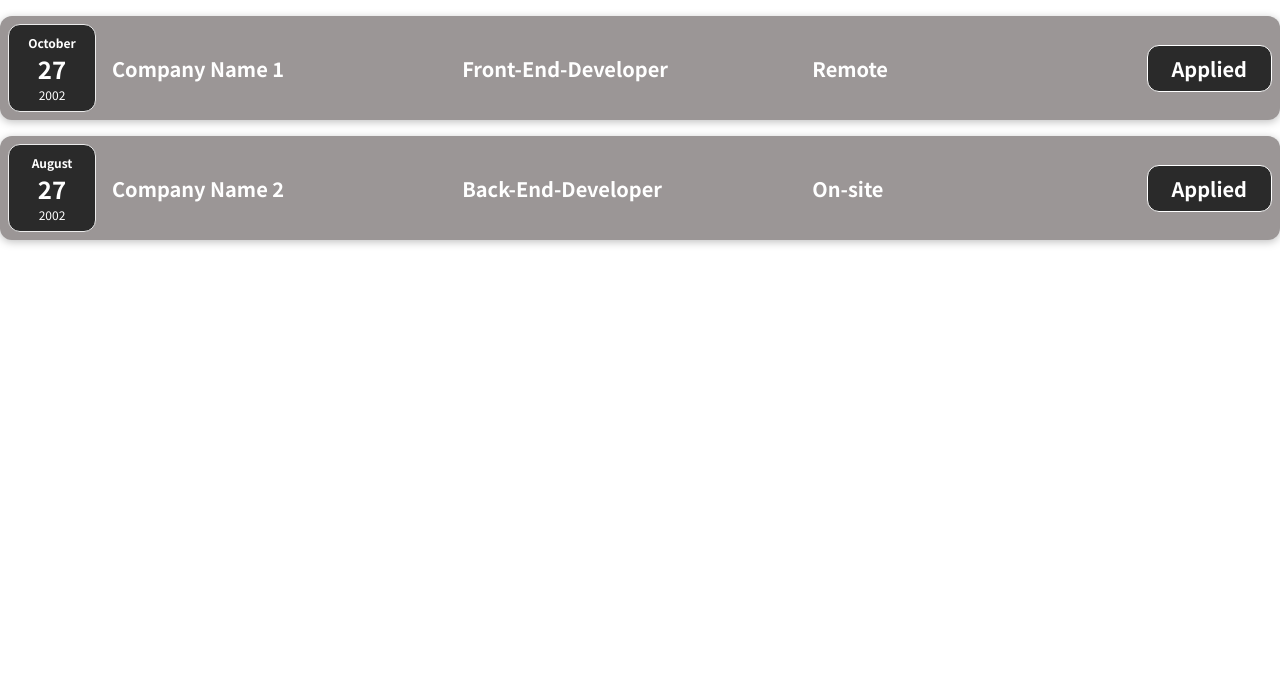
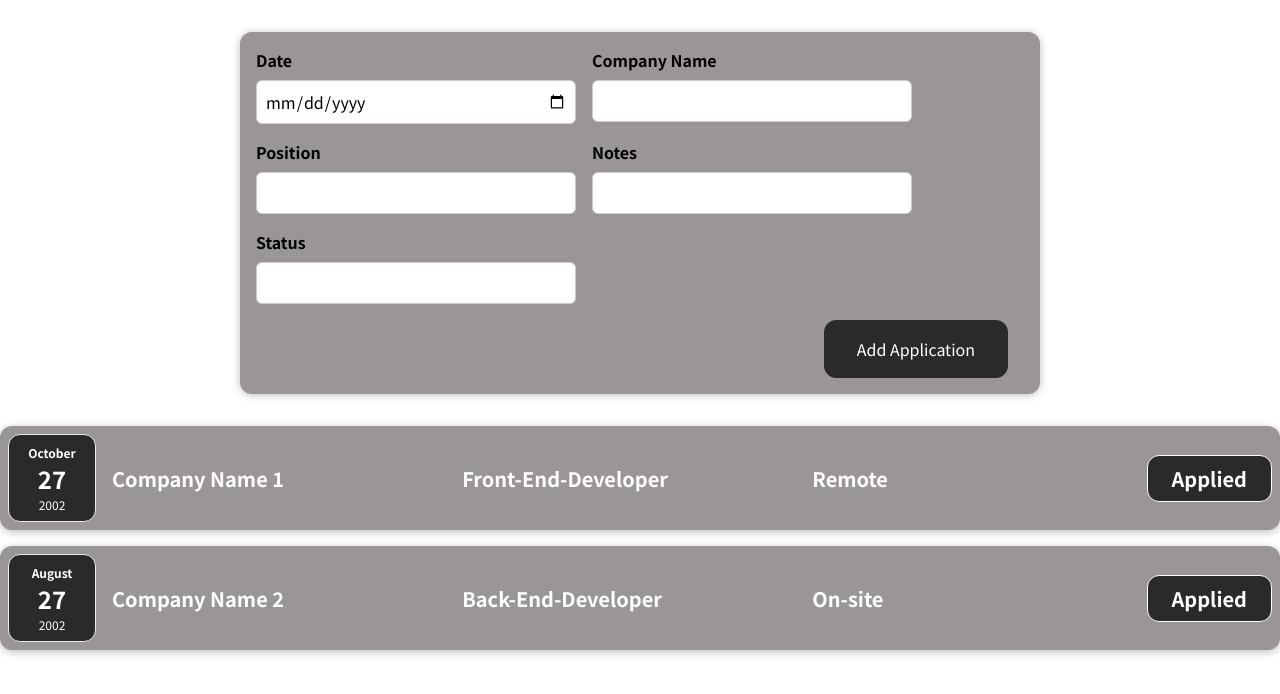
Before and after one commit to LauraTelqiu/application-tracker, a React (Create React App) app: page / in a window 1280 px wide. Shown: the top 694 px of the page. Built offline with nearby package versions, Linux system fonts and the light colour scheme; the HTML template or start-up script is replaced by a standard one.

Commit message:
Added form inputs

```diff
--- a/src/App.js
+++ b/src/App.js
@@ -1,5 +1,6 @@
 import React from "react";
 import Applications from "./components/Applications/Applications";
+import NewApplication from "./components/NewApplication/NewApplication";
 
 function App() {
   const applications = [
@@ -20,7 +21,7 @@ function App() {
   ]
   return (
     <div>
-
+      <NewApplication />
       <Applications items={applications} />
 
     </div>
--- a/src/components/Applications/ApplicationItem.js
+++ b/src/components/Applications/ApplicationItem.js
@@ -9,13 +9,12 @@ function ApplicationItem(props) {
       <div className="application-item__description">
         <h2>{props.companyName}</h2>
         <h2>{props.position}</h2>
-
         <h2>{props.notes}</h2>
         <div className="application-item__notes">
           <h2>{props.status}</h2>
-
         </div>
       </div>
+
     </div>
   );
 }
--- /dev/null
+++ b/src/components/NewApplication/ApplicationForm.js
@@ -0,0 +1,36 @@
+import React from 'react';
+import "../UI/ApplicatioForm.css"
+
+function ApplicationForm() {
+  return (
+    <form>
+      <div className='new-application__controls'>
+        <div className='new-application__control'>
+          <label>Date</label>
+          <input type="date" />
+        </div>
+        <div className='new-application__control'>
+          <label>Company Name</label>
+          <input type="text" />
+        </div>
+        <div className='new-application__control'>
+          <label>Position</label>
+          <input type="text" />
+        </div>
+        <div className='new-application__control'>
+          <label>Notes</label>
+          <input type="text" />
+        </div>
+        <div className='new-application__control'>
+          <label>Status</label>
+          <input type="text" />
+        </div>
+      </div>
+      <div className='new-application__actions'>
+        <button type="submit">Add Application</button>
+      </div>
+    </form>
+  )
+}
+
+export default ApplicationForm;
--- /dev/null
+++ b/src/components/NewApplication/NewApplication.js
@@ -0,0 +1,13 @@
+import React from 'react';
+import "../UI/NewApplication.css";
+import ApplicationForm from './ApplicationForm';
+
+function NewApplication() {
+  return (
+    <div className='new-application'>
+      <ApplicationForm />
+    </div>
+  )
+};
+
+export default NewApplication;
--- /dev/null
+++ b/src/components/UI/ApplicatioForm.css
@@ -0,0 +1,26 @@
+.new-application__controls {
+  display: flex;
+  flex-wrap: wrap;
+  gap: 1rem;
+  margin-bottom: 1rem;
+  text-align: left;
+}
+
+.new-application__control label {
+  font-weight: bold;
+  margin-bottom: 0.5rem;
+  display: block;
+}
+
+.new-application__control input {
+  font: inherit;
+  padding: 0.5rem;
+  border-radius: 6px;
+  border: 1px solid #ccc;
+  width: 20rem;
+  max-width: 100%;
+}
+
+.new-application__actions {
+  text-align: right;
+}
--- /dev/null
+++ b/src/components/UI/NewApplication.css
@@ -0,0 +1,39 @@
+.new-application {
+  background-color: #9b9696;
+  padding: 1rem;
+  margin: 2rem auto;
+  width: 50rem;
+  max-width: 95%;
+  border-radius: 12px;
+  text-align: center;
+  box-shadow: 0 1px 8px rgba(0, 0, 0, 0.25);
+}
+
+.new-application button {
+  font: inherit;
+  cursor: pointer;
+  padding: 1rem 2rem;
+  border: 1px solid #2a2a2a;
+  background-color: #2a2a2a;
+  color: white;
+  border-radius: 12px;
+  margin-right: 1rem;
+}
+
+.new-application button:hover,
+.new-application button:active {
+  background-color: #878484;
+  border-color: #878484;
+  ;
+}
+
+.new-application button.alternative {
+  color: #220131;
+  border-color: transparent;
+  background-color: transparent;
+}
+
+.new-application button.alternative:hover,
+.new-application button.alternative:active {
+  background-color: #d6d3d3;
+}
```
